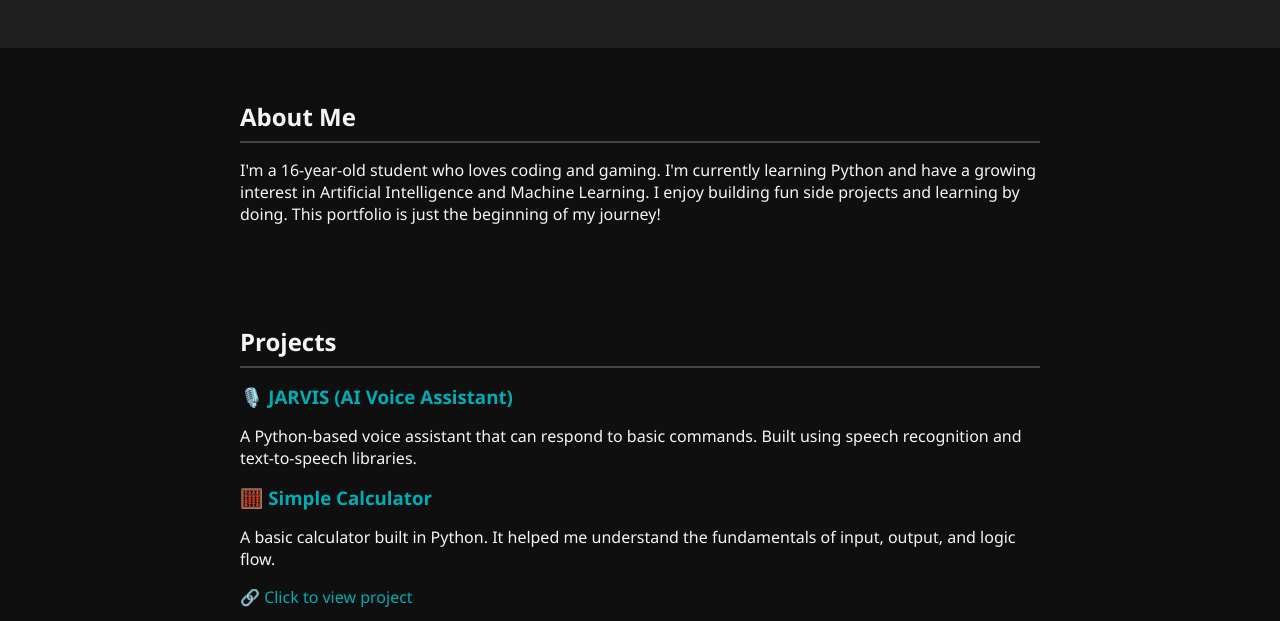
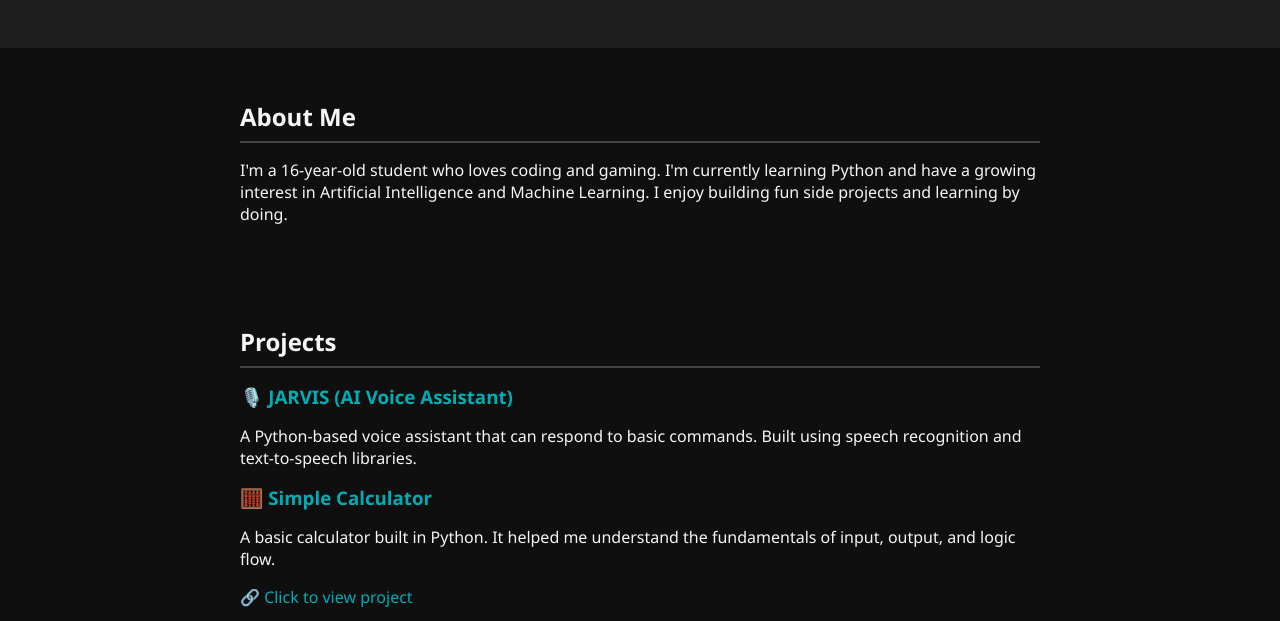
Before and after one commit to HenilLol/henillol.github.io, a plain HTML site: page index.html in a window 1280 px wide. Shown: the part 163-784 px from the top of the page. Drawn offline with Linux system fonts and the light colour scheme.

Commit message:
Update index.html

```diff
--- a/index.html
+++ b/index.html
@@ -70,7 +70,7 @@
 
   <section>
     <h2>About Me</h2>
-    <p>I'm a 16-year-old student who loves coding and gaming. I'm currently learning Python and have a growing interest in Artificial Intelligence and Machine Learning. I enjoy building fun side projects and learning by doing. This portfolio is just the beginning of my journey!</p>
+    <p>I'm a 16-year-old student who loves coding and gaming. I'm currently learning Python and have a growing interest in Artificial Intelligence and Machine Learning. I enjoy building fun side projects and learning by doing.</p>
   </section>
 
   <section>
```
